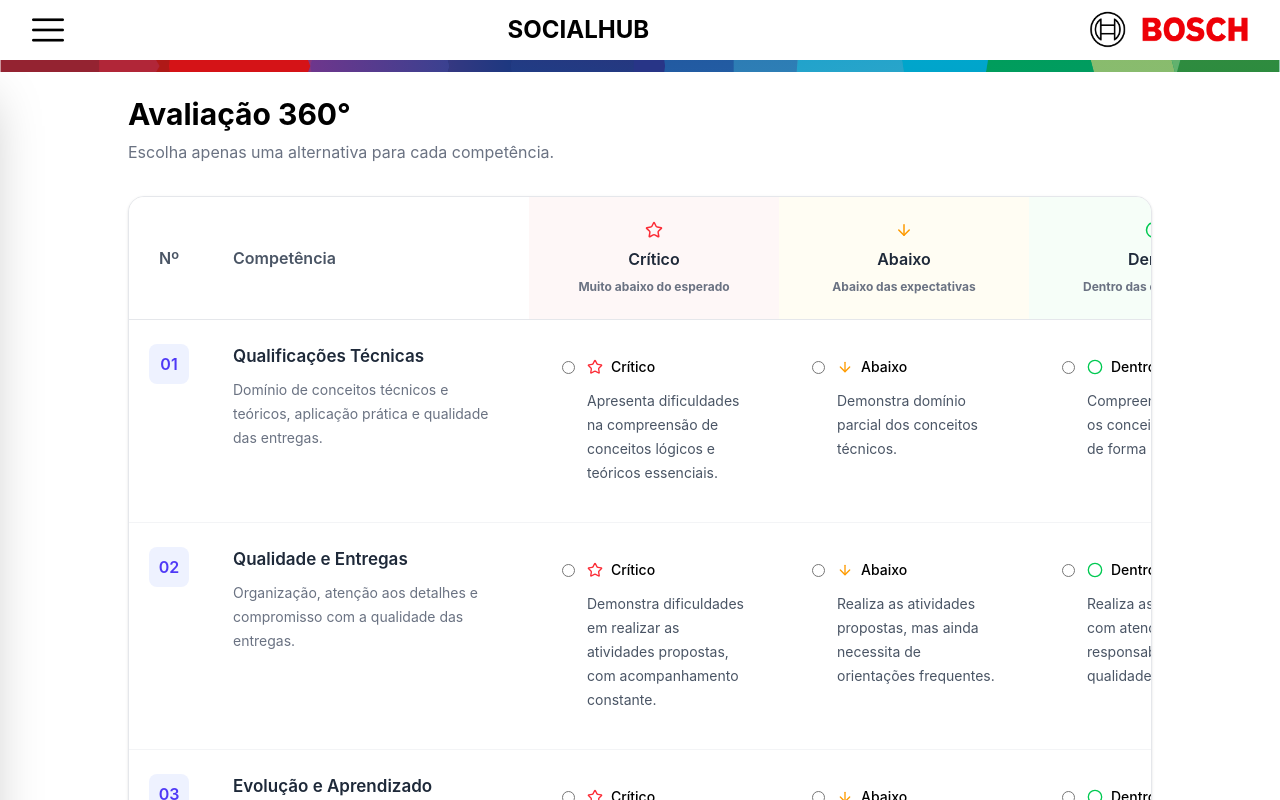
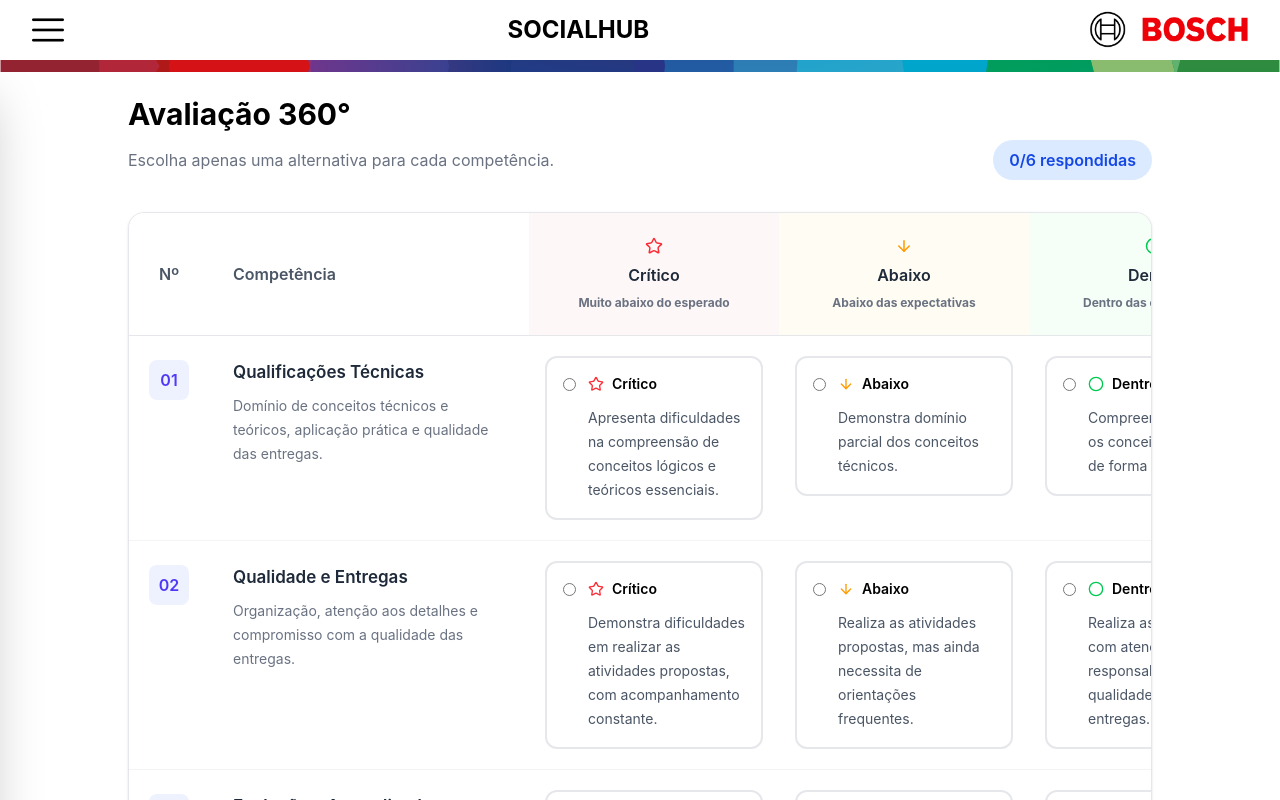
Before and after one commit to KetyJomes/SocialHub, a React (Vite) app in the folder frontend/: page /realizar-avaliacao in a window 1280 px wide. Shown: the top 800 px of the page. Built offline with nearby package versions, Linux system fonts and the light colour scheme; what chartjs-plugin-datalabels would draw is missing.

Commit message:
updating

```diff
--- a/frontend/src/components/EvaluationTableRow.jsx
+++ b/frontend/src/components/EvaluationTableRow.jsx
@@ -7,26 +7,34 @@ import {
 
 const optionStyle = {
   critico: {
-    bg: "bg-red-50",
-    border: "border-red-300",
+    bg: "bg-red-100",
+    border: "border-red-500",
+    ring: "ring-red-200",
+    hover: "hover:bg-red-50",
     icon: <Star size={16} className="text-red-500" />,
   },
 
   abaixo: {
-    bg: "bg-amber-50",
-    border: "border-amber-300",
+    bg: "bg-amber-100",
+    border: "border-amber-500",
+    ring: "ring-amber-200",
+    hover: "hover:bg-amber-50",
     icon: <ArrowDown size={16} className="text-amber-500" />,
   },
 
   dentro: {
-    bg: "bg-green-50",
-    border: "border-green-300",
+    bg: "bg-green-100",
+    border: "border-green-500",
+    ring: "ring-green-200",
+    hover: "hover:bg-green-50",
     icon: <Circle size={16} className="text-green-500" />,
   },
 
   acima: {
-    bg: "bg-blue-50",
-    border: "border-blue-300",
+    bg: "bg-blue-100",
+    border: "border-blue-500",
+    ring: "ring-blue-200",
+    hover: "hover:bg-blue-50",
     icon: <ArrowUp size={16} className="text-blue-500" />,
   },
 };
@@ -37,7 +45,7 @@ export const EvaluationTableRow = ({
   onSelect,
 }) => {
   return (
-    <tr className="border-b border-gray-100 hover:bg-slate-50/40 transition-colors">
+    <tr className="border-b border-gray-100 hover:bg-slate-50 transition-colors">
 
       {/* Número */}
 
@@ -45,7 +53,8 @@ export const EvaluationTableRow = ({
 
         <div className="flex justify-center">
 
-          <span className="
+          <span
+            className="
               w-10
               h-10
               rounded-lg
@@ -55,7 +64,8 @@ export const EvaluationTableRow = ({
               flex
               items-center
               justify-center
-          ">
+            "
+          >
             {String(topic.id).padStart(2, "0")}
           </span>
 
@@ -63,7 +73,7 @@ export const EvaluationTableRow = ({
 
       </td>
 
-      {/* Critério */}
+      {/* Competência */}
 
       <td className="w-[320px] px-6 py-6 align-top">
 
@@ -80,6 +90,7 @@ export const EvaluationTableRow = ({
       {/* Alternativas */}
 
       {topic.options.map((option) => {
+
         const selected = answer === option.value;
 
         return (
@@ -87,36 +98,48 @@ export const EvaluationTableRow = ({
             key={option.value}
             className="px-4 py-5 align-top"
           >
+
             <label
-              onClick={() =>
-                onSelect(topic.id, option.value)
-              }
+              onClick={() => onSelect(topic.id, option.value)}
               className={`
+                block
+                h-full
                 cursor-pointer
-                block
                 rounded-xl
-                border
+                border-2
+                p-4
                 transition-all
                 duration-200
-                p-4
-                h-full
+                transform
 
                 ${
                   selected
-                    ? `${optionStyle[option.value].bg} ${optionStyle[option.value].border} shadow-sm`
-                    : "border-transparent hover:bg-gray-50"
+                    ? `
+                        ${optionStyle[option.value].bg}
+                        ${optionStyle[option.value].border}
+                        ring-2
+                        ${optionStyle[option.value].ring}
+                        shadow-md
+                        scale-[1.02]
+                      `
+                    : `
+                        border-gray-200
+                        bg-white
+                        ${optionStyle[option.value].hover}
+                        hover:border-gray-300
+                        hover:shadow-sm
+                      `
                 }
               `}
             >
+
               <div className="flex items-start gap-3">
 
                 <input
                   type="radio"
                   name={`topic-${topic.id}`}
                   checked={selected}
-                  onChange={() =>
-                    onSelect(topic.id, option.value)
-                  }
+                  onChange={() => onSelect(topic.id, option.value)}
                   className="mt-1 accent-[#21528A]"
                 />
 
@@ -126,18 +149,13 @@ export const EvaluationTableRow = ({
 
                     {optionStyle[option.value].icon}
 
-                    <span className="font-medium text-sm capitalize">
-                      {option.value === "critico" &&
-                        "Crítico"}
+                    <span className="font-semibold text-sm capitalize">
 
-                      {option.value === "abaixo" &&
-                        "Abaixo"}
+                      {option.value === "critico" && "Crítico"}
+                      {option.value === "abaixo" && "Abaixo"}
+                      {option.value === "dentro" && "Dentro"}
+                      {option.value === "acima" && "Acima"}
 
-                      {option.value === "dentro" &&
-                        "Dentro"}
-
-                      {option.value === "acima" &&
-                        "Acima"}
                     </span>
 
                   </div>
@@ -154,7 +172,9 @@ export const EvaluationTableRow = ({
 
           </td>
         );
+
       })}
+
     </tr>
   );
 };
--- /dev/null
+++ b/frontend/src/components/dashboard/CircularProgress.jsx
@@ -0,0 +1,48 @@
+interface CircularProgressProps {
+  percentage: number;
+  color: string;
+}
+
+export function CircularProgress({
+  percentage,
+  color,
+}: CircularProgressProps) {
+  const radius = 54;
+  const stroke = 12;
+
+  const normalizedRadius = radius - stroke * 0.5;
+
+  const circumference = normalizedRadius * 2 * Math.PI;
+
+  const strokeDashoffset =
+    circumference - (percentage / 100) * circumference;
+
+  return (
+    <svg
+      width="120"
+      height="120"
+      className="-rotate-90"
+    >
+      <circle
+        stroke="#ECECEC"
+        fill="transparent"
+        strokeWidth={stroke}
+        r={normalizedRadius}
+        cx={radius}
+        cy={radius}
+      />
+
+      <circle
+        stroke={color}
+        fill="transparent"
+        strokeLinecap="round"
+        strokeWidth={stroke}
+        strokeDasharray={`${circumference} ${circumference}`}
+        strokeDashoffset={strokeDashoffset}
+        r={normalizedRadius}
+        cx={radius}
+        cy={radius}
+      />
+    </svg>
+  );
+}
--- a/frontend/src/pages/UserRealizarAvaliacao.jsx
+++ b/frontend/src/pages/UserRealizarAvaliacao.jsx
@@ -1,4 +1,6 @@
 import { useState } from "react";
+import { useNavigate } from "react-router-dom";
+
 import { Header } from "../components/Header";
 import { Sidebar } from "../components/Sidebar";
 import { EvaluationTable } from "../components/EvaluationTable";
@@ -7,15 +9,54 @@ import { evaluation } from "../data/evaluation";
 
 export const UserRealizarAvaliacao = () => {
 
+    const navigate = useNavigate();
+
     const [answers, setAnswers] = useState({});
     const [isOpen, setIsOpen] = useState(false);
+    const [showConfirm, setShowConfirm] = useState(false);
 
-    const handleSelect = (topicId, option) => {
+    const handleSelect = (questionId, option) => {
         setAnswers((prev) => ({
             ...prev,
-            [topicId]: option,
+            [questionId]: option,
         }));
     };
+
+    const limparRespostas = () => {
+        if (window.confirm("Deseja realmente limpar todas as respostas da avaliação?")) {
+            setAnswers({});
+        }
+    };
+
+    const handleEnviar = () => {
+
+        const totalQuestoes = evaluation.length;
+        const respondidas = Object.keys(answers).length;
+
+        if (respondidas < totalQuestoes) {
+            alert(
+                `Você respondeu ${respondidas} de ${totalQuestoes} competências.\n\nResponda todas antes de enviar a avaliação.`
+            );
+            return;
+        }
+
+        setShowConfirm(true);
+    };
+
+    const confirmarEnvio = () => {
+
+        console.log("Avaliação enviada!", answers);
+
+        // Aqui você fará a chamada da API futuramente
+
+        setShowConfirm(false);
+
+        // Redireciona para a tela de resultados
+        navigate("/resultados");
+    };
+
+    const totalQuestoes = evaluation.length;
+    const respondidas = Object.keys(answers).length;
 
     return (
         <>
@@ -37,9 +78,17 @@ export const UserRealizarAvaliacao = () => {
                         Avaliação 360°
                     </h1>
 
-                    <p className="text-gray-500 mt-2 mb-8">
-                        Escolha apenas uma alternativa para cada competência.
-                    </p>
+                    <div className="flex justify-between items-center mt-2 mb-8">
+
+                        <p className="text-gray-500">
+                            Escolha apenas uma alternativa para cada competência.
+                        </p>
+
+                        <span className="bg-blue-100 text-blue-700 font-semibold px-4 py-2 rounded-full">
+                            {respondidas}/{totalQuestoes} respondidas
+                        </span>
+
+                    </div>
 
                     <EvaluationTable
                         data={evaluation}
@@ -47,9 +96,19 @@ export const UserRealizarAvaliacao = () => {
                         onSelect={handleSelect}
                     />
 
-                    <div className="flex justify-center mt-10">
+                    <div className="flex justify-center gap-4 mt-10">
 
-                        <button className="bg-[#21528A] text-white rounded-xl px-12 py-4">
+                        <button
+                            onClick={limparRespostas}
+                            className="border border-red-500 text-red-500 rounded-xl px-10 py-4 hover:bg-red-50 transition"
+                        >
+                            Limpar respostas
+                        </button>
+
+                        <button
+                            onClick={handleEnviar}
+                            className="bg-[#21528A] text-white rounded-xl px-12 py-4 hover:bg-[#1b4471] transition"
+                        >
                             Enviar Avaliação
                         </button>
 
@@ -58,6 +117,46 @@ export const UserRealizarAvaliacao = () => {
                 </div>
 
             </main>
+
+            {showConfirm && (
+                <div className="fixed inset-0 bg-black/40 flex items-center justify-center z-50">
+
+                    <div className="bg-white rounded-2xl shadow-xl p-8 w-[420px]">
+
+                        <h2 className="text-2xl font-bold mb-4">
+                            Confirmar envio
+                        </h2>
+
+                        <p className="text-gray-600 mb-8">
+                            Todas as competências foram respondidas.
+                            <br /><br />
+                            Após enviar esta avaliação ela não poderá mais ser alterada.
+                            <br /><br />
+                            Deseja realmente enviá-la?
+                        </p>
+
+                        <div className="flex justify-end gap-4">
+
+                            <button
+                                onClick={() => setShowConfirm(false)}
+                                className="border border-gray-300 rounded-lg px-5 py-2 hover:bg-gray-100 transition"
+                            >
+                                Cancelar
+                            </button>
+
+                            <button
+                                onClick={confirmarEnvio}
+                                className="bg-[#21528A] text-white rounded-lg px-5 py-2 hover:bg-[#1b4471] transition"
+                            >
+                                Confirmar
+                            </button>
+
+                        </div>
+
+                    </div>
+
+                </div>
+            )}
         </>
     );
 };
```
Also changed, not shown: frontend/src/pages/UserResultados.jsx (+58 -1 lines). Lines whose indentation alone changed are shown as unchanged.
